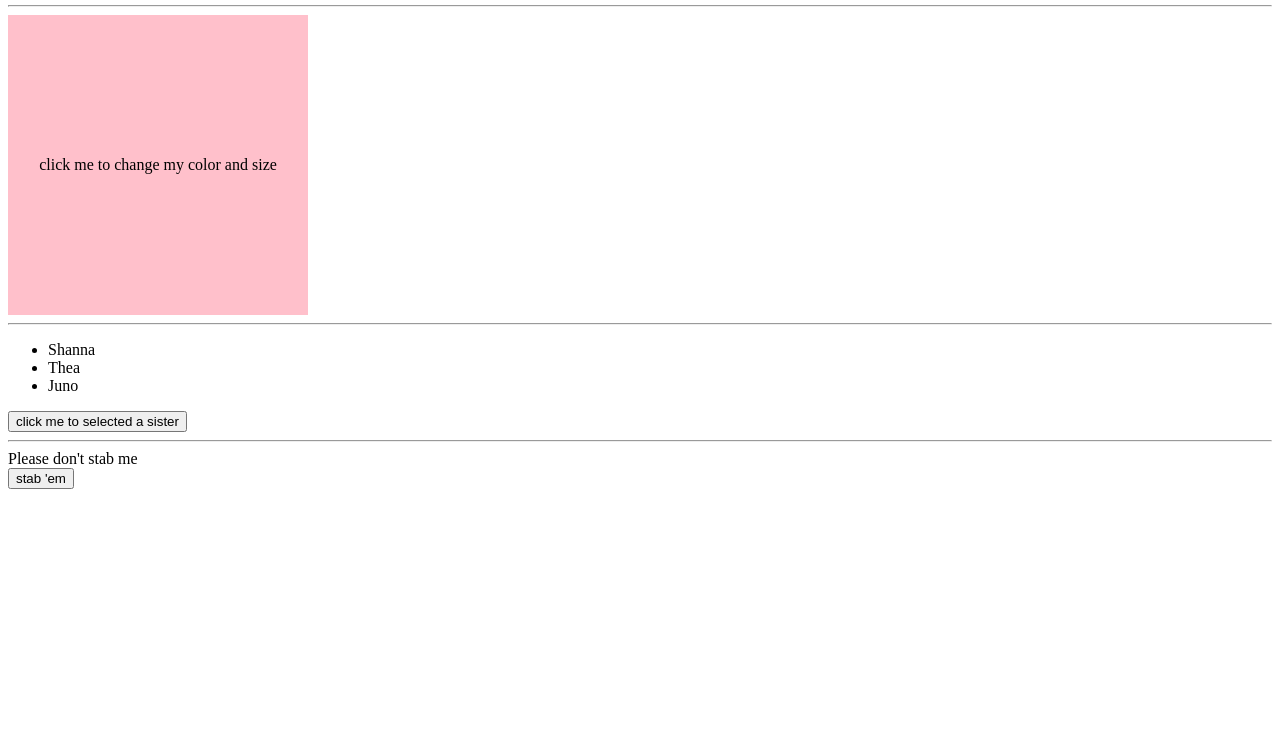
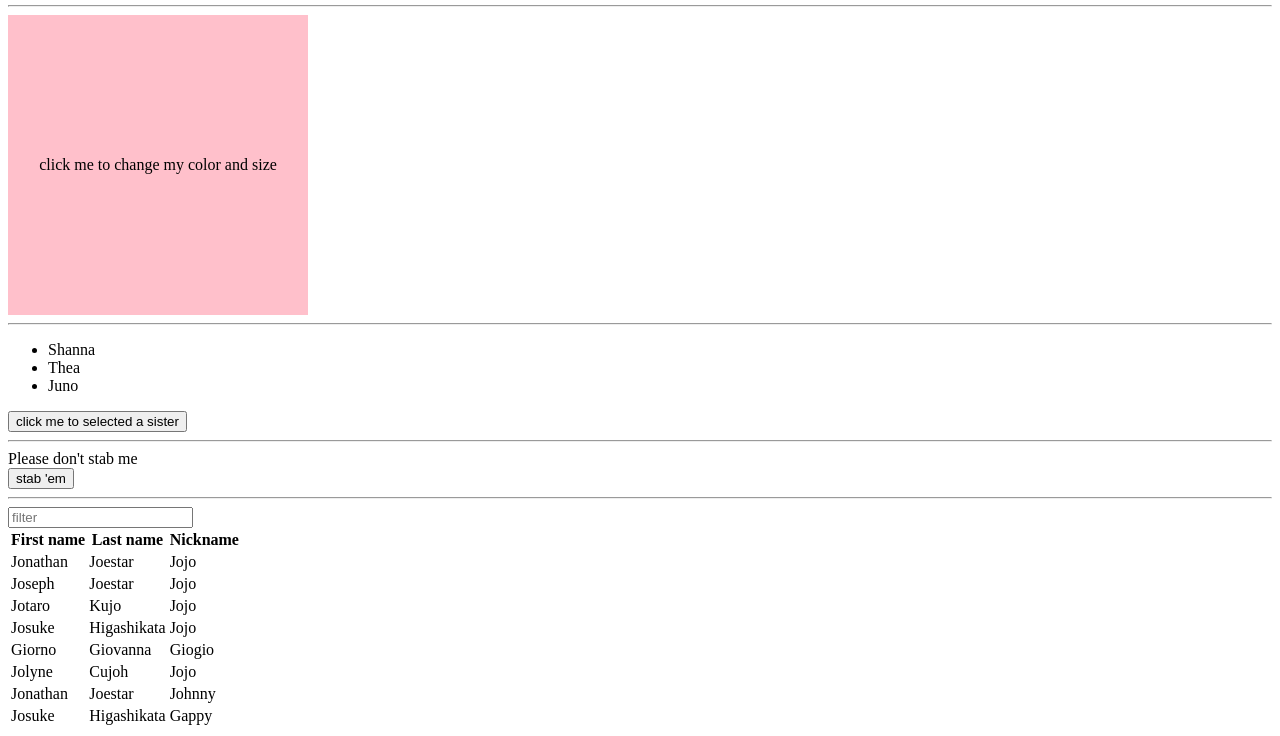
Before and after one commit to Rapha-Y/jQuery-Learning, a plain HTML site: page index.html in a window 1280 px wide. Shown: the part 765-1501 px from the top of the page. Before the commit the page ends 1262 px from the top, so only its background shows below. Drawn offline with nearby package versions, Linux system fonts and the light colour scheme.

Commit message:
added filter based function

```diff
--- a/index.html
+++ b/index.html
@@ -109,7 +109,13 @@
                 $("#ajax-call-button").click(function (){
                     $("#ajax-div").load("sample-text.txt");
                 })
-            })
+                $("#jojo-filter").on("keyup", function() {
+                    var value = $(this).val().toLowerCase();
+                    $("#jojo-table tr").filter(function() {
+                        $(this).toggle($(this).text().toLowerCase().indexOf(value) > -1)
+                    });
+                });
+            });
         </script>
     </head>
     <body>
@@ -169,5 +175,60 @@
             Please don't stab me<br>
             <button id="ajax-call-button">stab 'em</button>
         </div>
+        <hr>
+        <div id="jojo-mc-table-container">
+            <input id="jojo-filter" type="text" placeholder="filter"><br>
+            <table>
+                <thead>
+                    <tr>
+                        <th>First name</th>
+                        <th>Last name</th>
+                        <th>Nickname</th>
+                    </tr>
+                </thead>
+                <tbody id="jojo-table">
+                    <tr>
+                        <td>Jonathan</td>
+                        <td>Joestar</td>
+                        <td>Jojo</td>
+                    </tr>
+                    <tr>
+                        <td>Joseph</td>
+                        <td>Joestar</td>
+                        <td>Jojo</td>
+                    </tr>
+                    <tr>
+                        <td>Jotaro</td>
+                        <td>Kujo</td>
+                        <td>Jojo</td>
+                    </tr>
+                    <tr>
+                        <td>Josuke</td>
+                        <td>Higashikata</td>
+                        <td>Jojo</td>
+                    </tr>
+                    <tr>
+                        <td>Giorno</td>
+                        <td>Giovanna</td>
+                        <td>Giogio</td>
+                    </tr>
+                    <tr>
+                        <td>Jolyne</td>
+                        <td>Cujoh</td>
+                        <td>Jojo</td>
+                    </tr>
+                    <tr>
+                        <td>Jonathan</td>
+                        <td>Joestar</td>
+                        <td>Johnny</td>
+                    </tr>
+                    <tr>
+                        <td>Josuke</td>
+                        <td>Higashikata</td>
+                        <td>Gappy</td>
+                    </tr>
+                </tbody>
+            </table>
+        </div>
     </body>
 </html>
```
